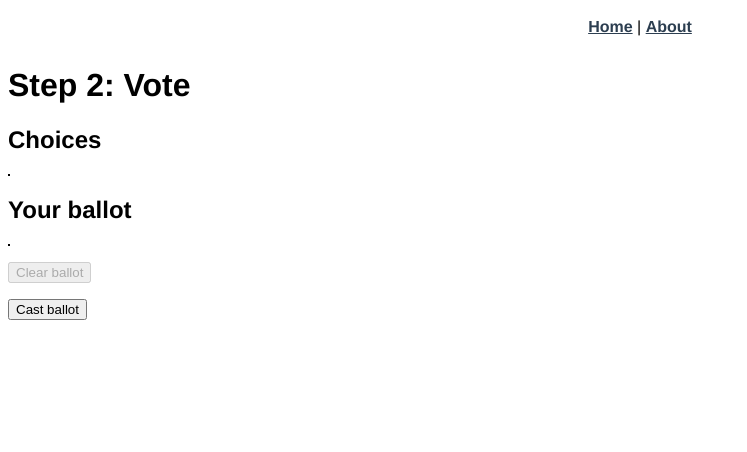
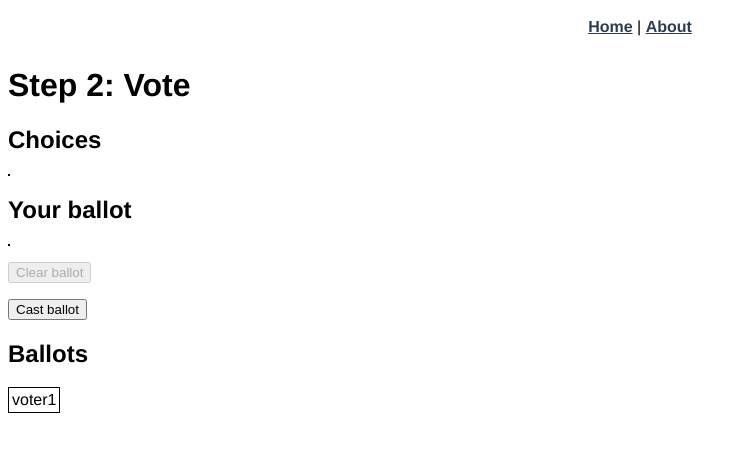
Before and after one commit to jarnoln/wtgfl-vue3-ts, a Vue app: page /poll/1 in a window 1280 px wide. Both pictures are taken after a click on the button "Cast ballot". Shown: the top 452 px of the page, without its empty margins (0-747 px from the left). Built offline with nearby package versions, Linux system fonts and the light colour scheme.

Commit message:
Component to show list of cast ballots

```diff
--- /dev/null
+++ b/src/components/Ballots.vue
@@ -0,0 +1,44 @@
+<template>
+  <h2>Ballots</h2>
+  <div>
+    <table>
+      <tr
+        v-for="ballot in ballots"
+        :id="'ballot_' + ballot.voterId"
+        :key="ballot.voterId"
+      >
+        <td>{{ ballot.voterId }}</td>
+        <td
+          v-for="choice in ballot.choices"
+          :id="'ballot_' + ballot.voterId + '_choice_' + choice.id"
+          :key="choice.id"
+          :style="'background-color: ' + choice.color"
+        >
+          {{ choice.id.slice(0, 2) }}
+        </td>
+      </tr>
+    </table>
+  </div>
+</template>
+
+<script lang="ts">
+import { defineComponent } from 'vue'
+import { mapState } from 'vuex'
+
+export default defineComponent({
+  name: 'Ballots',
+  computed: mapState(['ballots'])
+})
+</script>
+
+<style scoped>
+table {
+  border: 1px solid black;
+}
+
+.choice {
+  padding: 5px;
+  margin: 3px;
+  border: 1px solid black;
+}
+</style>
--- a/src/components/Vote.vue
+++ b/src/components/Vote.vue
@@ -39,6 +39,7 @@
       Cast ballot
     </button>
   </p>
+  <Ballots />
 </template>
 
 <script lang="ts">
@@ -46,6 +47,7 @@ import { defineComponent } from 'vue'
 import { mapState } from 'vuex'
 import { Ballot } from '@/types'
 import { Choice } from '@/types'
+import Ballots from '@/components/Ballots.vue'
 
 export default defineComponent({
   name: 'Vote',
@@ -54,6 +56,9 @@ export default defineComponent({
       type: String,
       required: true
     }
+  },
+  components: {
+    Ballots
   },
   created() {
     this.clearBallot()
@@ -66,7 +71,7 @@ export default defineComponent({
       unusedChoices: [] as Choice[]
     }
   },
-  computed: mapState(['choices']),
+  computed: mapState(['choices', 'ballots']),
   methods: {
     addToBallot(choice: Choice) {
       console.log('addToBallot', choice)
@@ -91,6 +96,8 @@ export default defineComponent({
         choices: this.ballot
       }
       this.$store.commit('addBallot', ballot)
+      const nextVoterIndex: number = this.ballots.length + 1
+      this.voterId = 'voter' + nextVoterIndex.toString()
       this.clearBallot()
     }
   }
```
